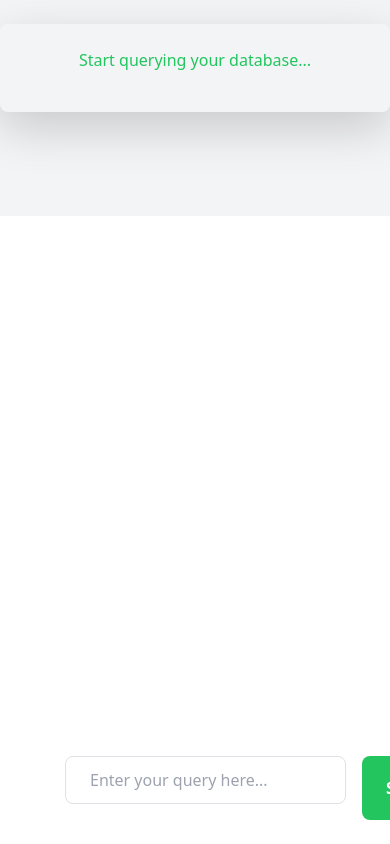
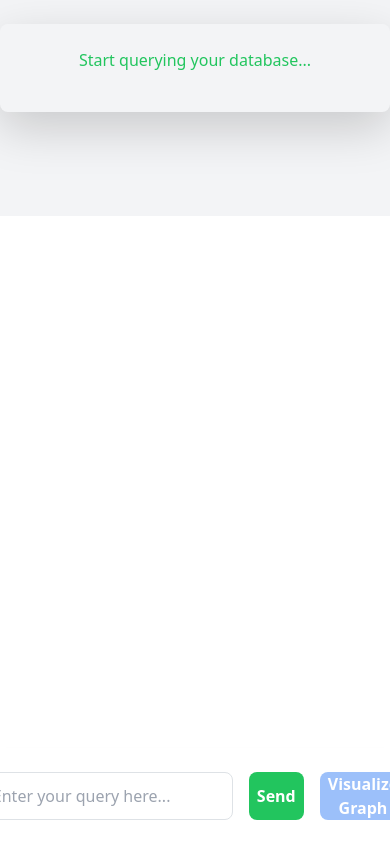
Before and after one commit to jenilparmar/queryproccessor, a Next.js app: page /chatbox in a window 390 px wide. Built offline with nearby package versions, Linux system fonts and the light colour scheme.

Commit message:
Done Styling and Responsive ness

```diff
--- a/src/app/chatbox/page.jsx
+++ b/src/app/chatbox/page.jsx
@@ -90,7 +90,7 @@ const ChatBoxContent = () => {
   return (
     <div className="w-full -screen flex flex-col justify-between py-4 bg-gray-100">
       {/* Query Result Display */}
-      <div className="w-full flex flex-row gap-4 pb-20">
+      <div className="w-full flex flex-col lg:flex-row md:flex-row gap-2 lg:gap-6 md:gap-4 pb-20">
         {" "}
         {/* Added padding-bottom for fixed input */}
         <div className="w-full flex flex-col justify-center p-4 overflow-auto  text-white rounded-lg shadow-lg">
@@ -125,11 +125,11 @@ const ChatBoxContent = () => {
         </div>
         {/* Graph Visualization */}
         {graphData && (
-          <div className="w-8/12 mx-auto mt-6 bg-white p-4 rounded-lg shadow-lg">
-            <h2 className="text-center text-black text-xl font-semibold mb-4">
+          <div className="w-full md:w-8/12 mx-auto flex flex-col mt-6 bg-white md:p-4 rounded-lg shadow-lg">
+            <h2 className="text-center text-black text-xl font-semibold my-4">
               Graph Visualization
             </h2>
-            <ResponsiveContainer width="100%" height={400}>
+            <ResponsiveContainer className={"self-center"} width="100%" height={400}>
               {graphData.chartType === "barchart" ? (
                 <BarChart data={response.slice(graphStartIndex, graphEndIndex)}>
                   <CartesianGrid strokeDasharray="3 3" />
@@ -166,7 +166,7 @@ const ChatBoxContent = () => {
                 </PieChart>
               )}
             </ResponsiveContainer>
-            <div className="flex items-center gap-4 mt-4">
+            <div className=" px-2 flex items-center md:gap-4 mt-4">
               <label className="text-black">Start Index:</label>
               <input
                 type="number"
@@ -194,18 +194,18 @@ const ChatBoxContent = () => {
       </div>
       {/* Fixed Input & Buttons */}
       <div className="fixed bottom-0 w-full flex justify-center py-4 bg-white shadow-md">
-        <div className="w-8/12 flex gap-3">
+        <div className=" md:w-8/12 flex gap-3">
           <input
             onChange={(e) => setInput(e.target.value)}
             value={input}
             type="text"
-            className="flex-1 text-black h-12 px-4 border border-gray-300 rounded-lg focus:outline-none focus:ring-2 focus:ring-green-400"
+            className="flex-1 px-2 text-black h-12 md:px-4 border border-gray-300 rounded-lg focus:outline-none focus:ring-2 focus:ring-green-400"
             placeholder="Enter your query here..."
             disabled={loading} // Disable input while loading
           />
           <button
             onClick={handleSendQuery}
-            className="px-6 py-2 bg-green-500 text-white font-semibold rounded-lg hover:bg-green-600 transition"
+            className="px-2 md:px-6 md:py-2 bg-green-500 text-white font-semibold rounded-lg hover:bg-green-600 transition"
             disabled={loading}>
             {loading==1 ? <Spinner animation="border" size="sm" /> : "Send"}
           </button>
@@ -213,7 +213,7 @@ const ChatBoxContent = () => {
             onClick={handleVisualize}
             className={`${
               response.length === 0 ? "cursor-not-allowed opacity-50" : ""
-            } px-6 py-2 bg-blue-500 text-white font-semibold rounded-lg hover:bg-blue-600 transition`}
+            } px-2 md:px-6 md:py-2 bg-blue-500 text-white font-semibold rounded-lg hover:bg-blue-600 transition`}
             disabled={response.length === 0 || loading}>
             {loading==2 ? (
               <Spinner animation="border" size="sm" />
```
